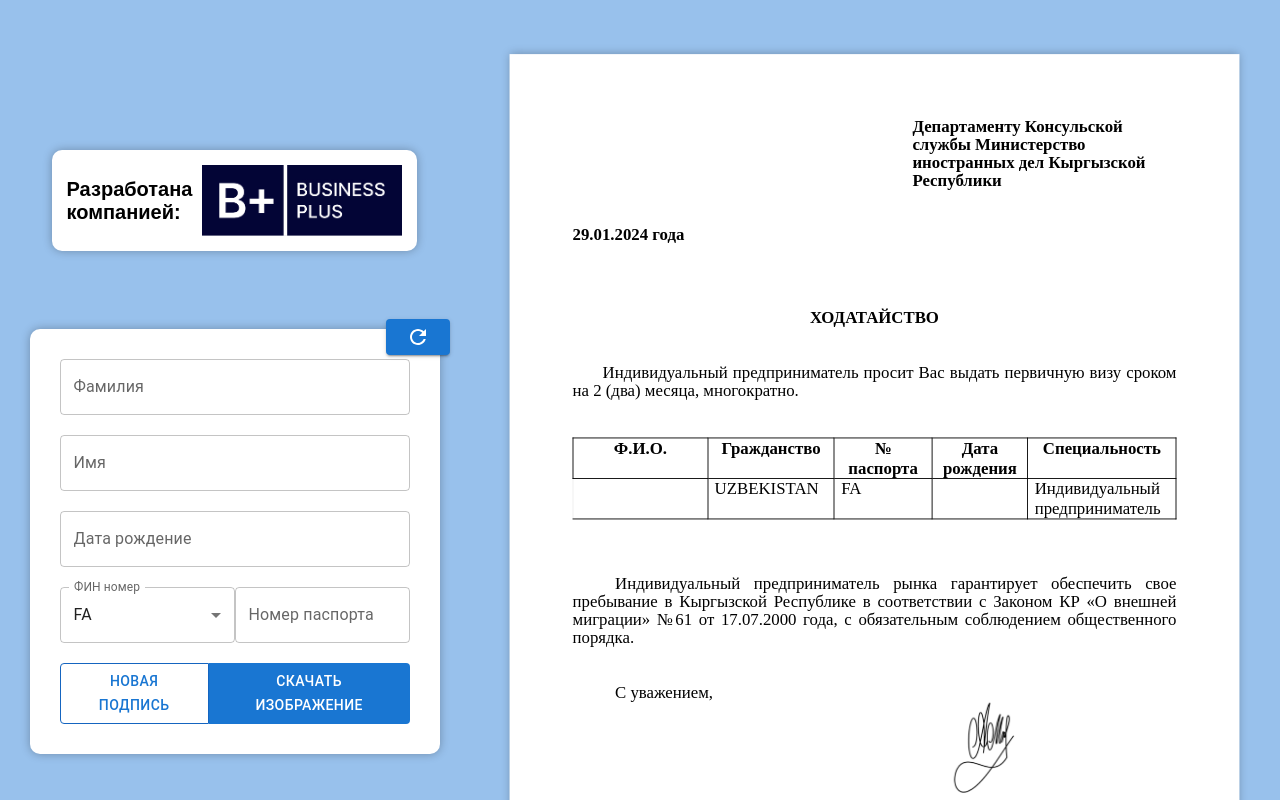
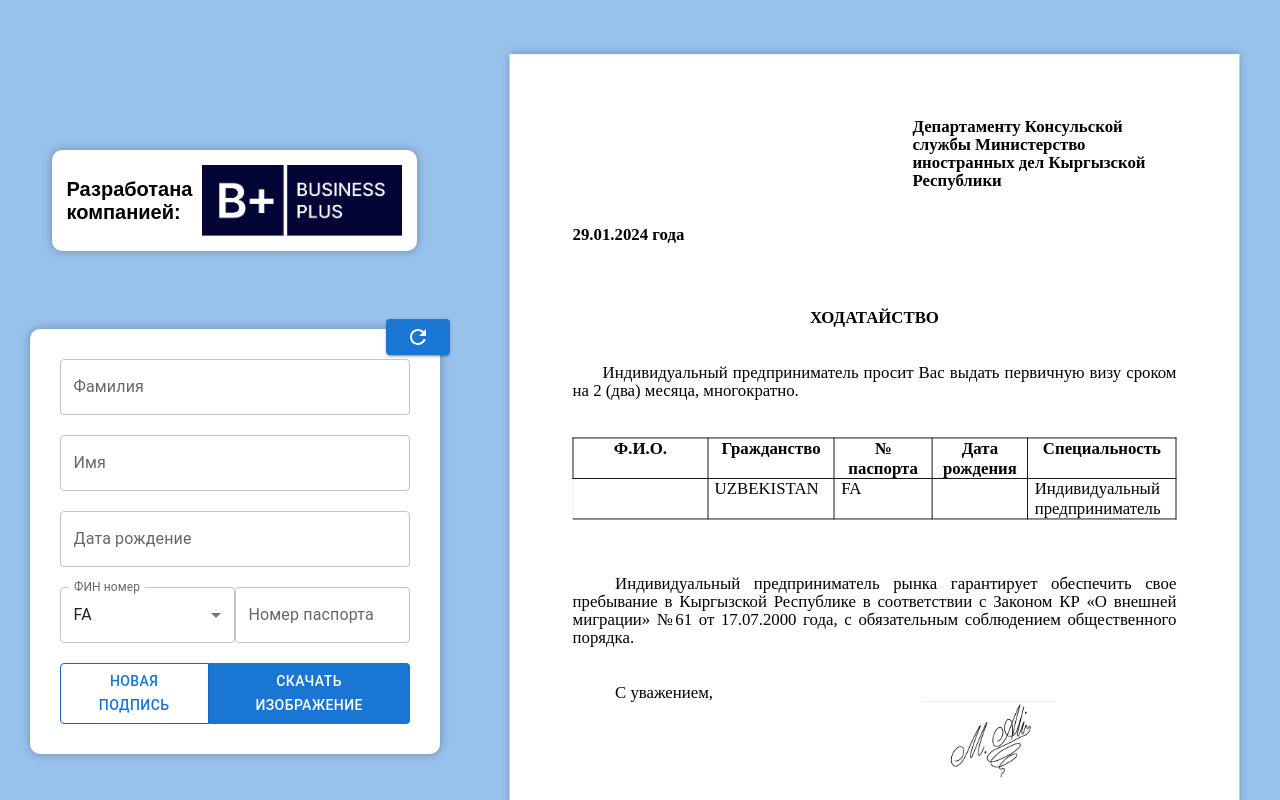
Before and after one commit to Romajon-c137/petition, a React (Create React App) app: page / in a window 1280 px wide. Shown: the top 800 px of the page. Built offline with nearby package versions, Linux system fonts and the light colour scheme.

Commit message:
random to 15

```diff
--- a/src/components/RandomSignature.jsx
+++ b/src/components/RandomSignature.jsx
@@ -1,6 +1,6 @@
 import React, { memo } from 'react'
 const RandomSignature = () => {
-	const randomIndex = Math.floor(Math.random() * 4) + 1
+	const randomIndex = Math.floor(Math.random() * 15) + 1
 	const imageUrl = require(`../assets/image/signature${randomIndex}.jpg`)
 
 	return <img src={imageUrl} alt='Random Signature' style={{ width: '100%' }} />
```
